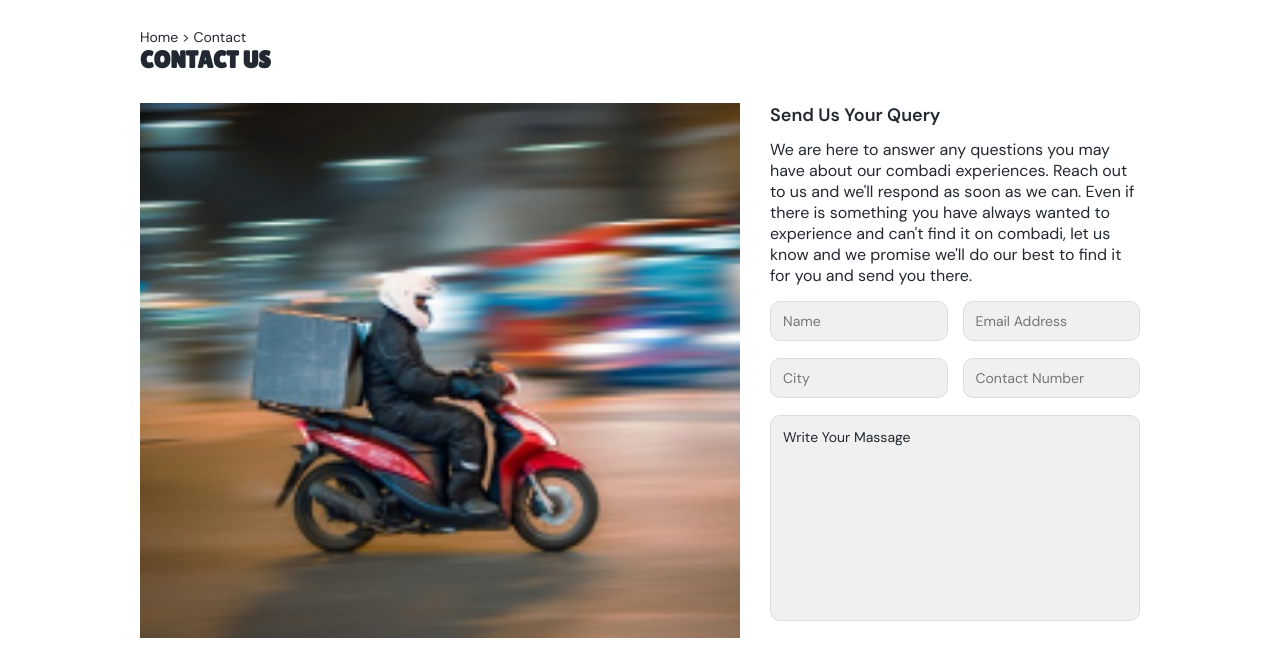
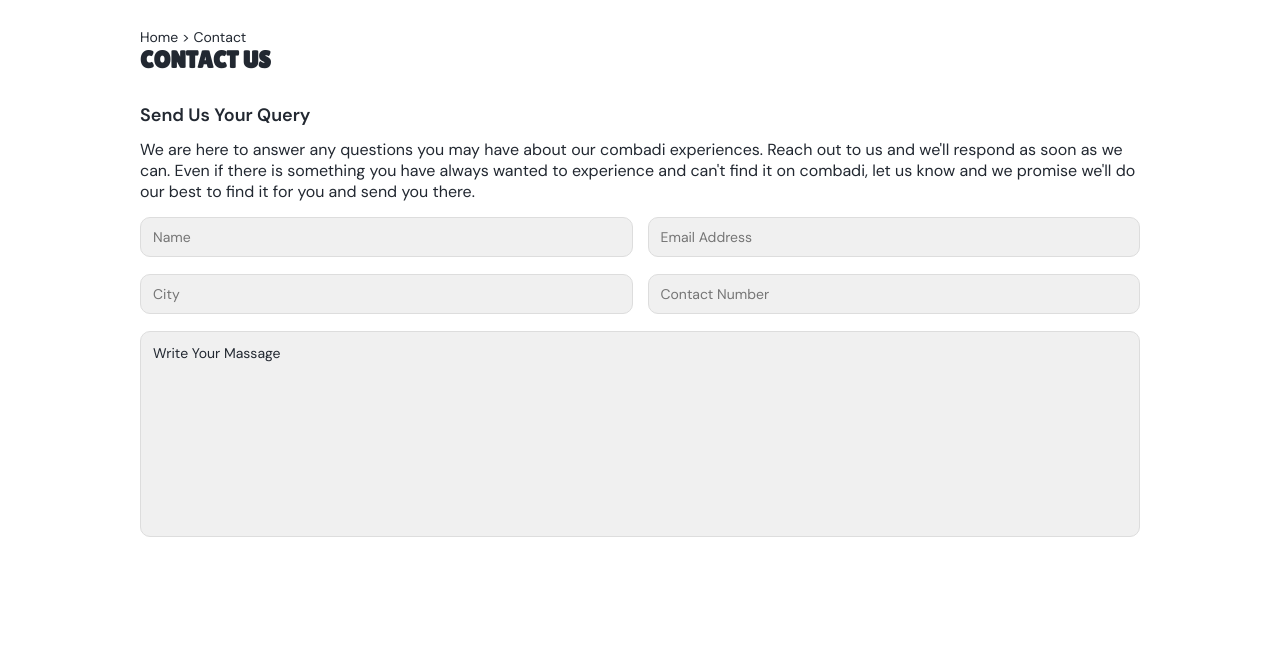
Before and after one commit to gitsu01/zoleni_rebuild, a plain HTML site: page contact_us.html in a window 1280 px wide. Shown: the part 67-735 px from the top of the page. Drawn offline with nearby package versions, Linux system fonts and the light colour scheme.

Commit message:
some more change in design

```diff
--- a/contact_us.html
+++ b/contact_us.html
@@ -212,9 +212,6 @@
     </div>
 
     <div class="container contact_sec">
-        <div class="left_inp_sec">
-            <img src="../images/delivery_img.png" alt="">
-        </div>
         <div class="right_inp_sec">
             <h3 class="inp_sec_title">Send Us Your Query</h3>
             <p>We are here to answer any questions you may have about our combadi experiences. Reach out to us and we'll respond as soon as we can. Even if there is something you have always wanted to experience and can't find it on combadi, let us know and we promise we'll do our best to find it for you and send you there.</p>
--- a/css/pages_style.css
+++ b/css/pages_style.css
@@ -290,14 +290,6 @@ textarea{
 
 
 /* Contact Section */
-.contact_sec{
-    display: flex;
-    gap: 30px;
-}
-
-.contact_sec .left_inp_sec img {
-    width: 600px;
-}
 
 .right_inp_sec p{
     margin-bottom: 15px;
```
Also changed, not shown: corporate_registration.html (+0 -3 lines), customer_registration.html (+0 -3 lines), driver_registration.html (+0 -3 lines).
